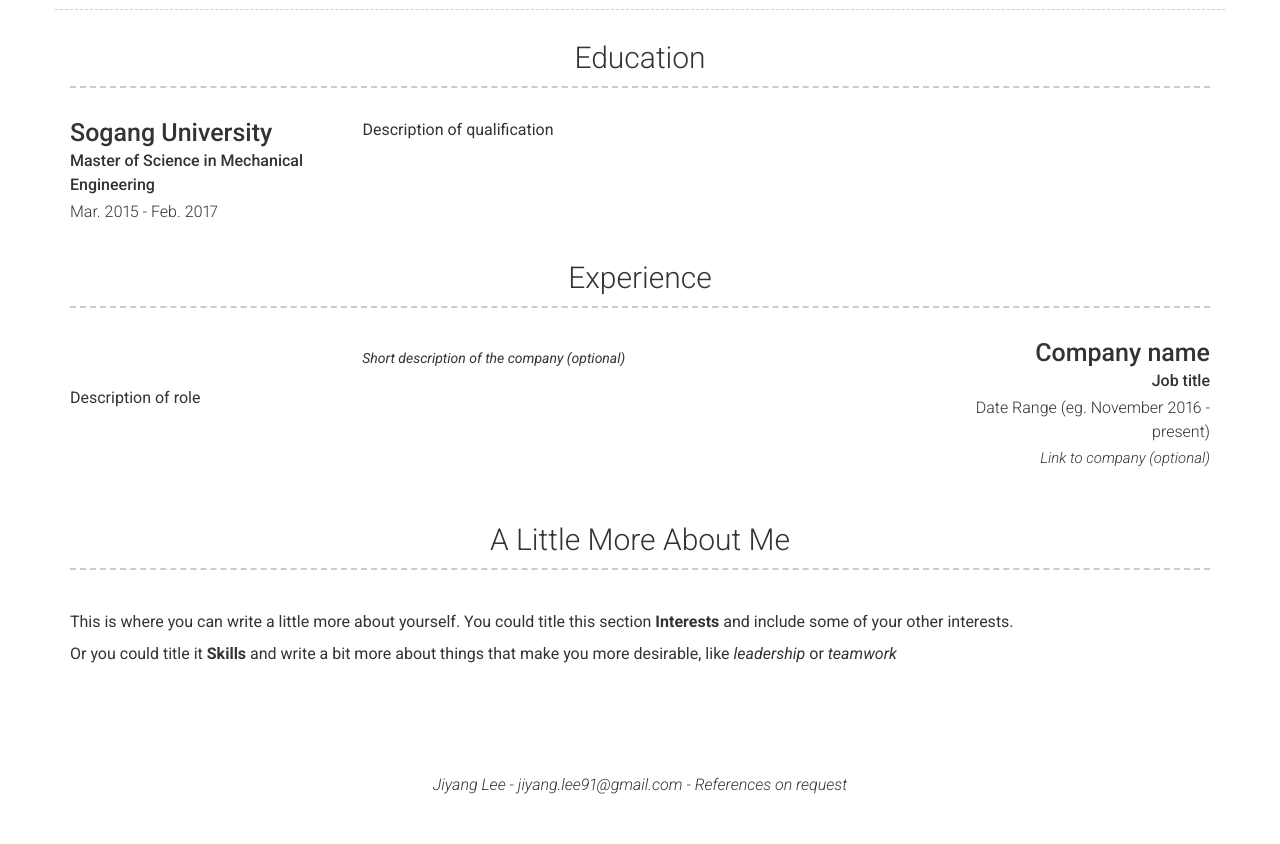
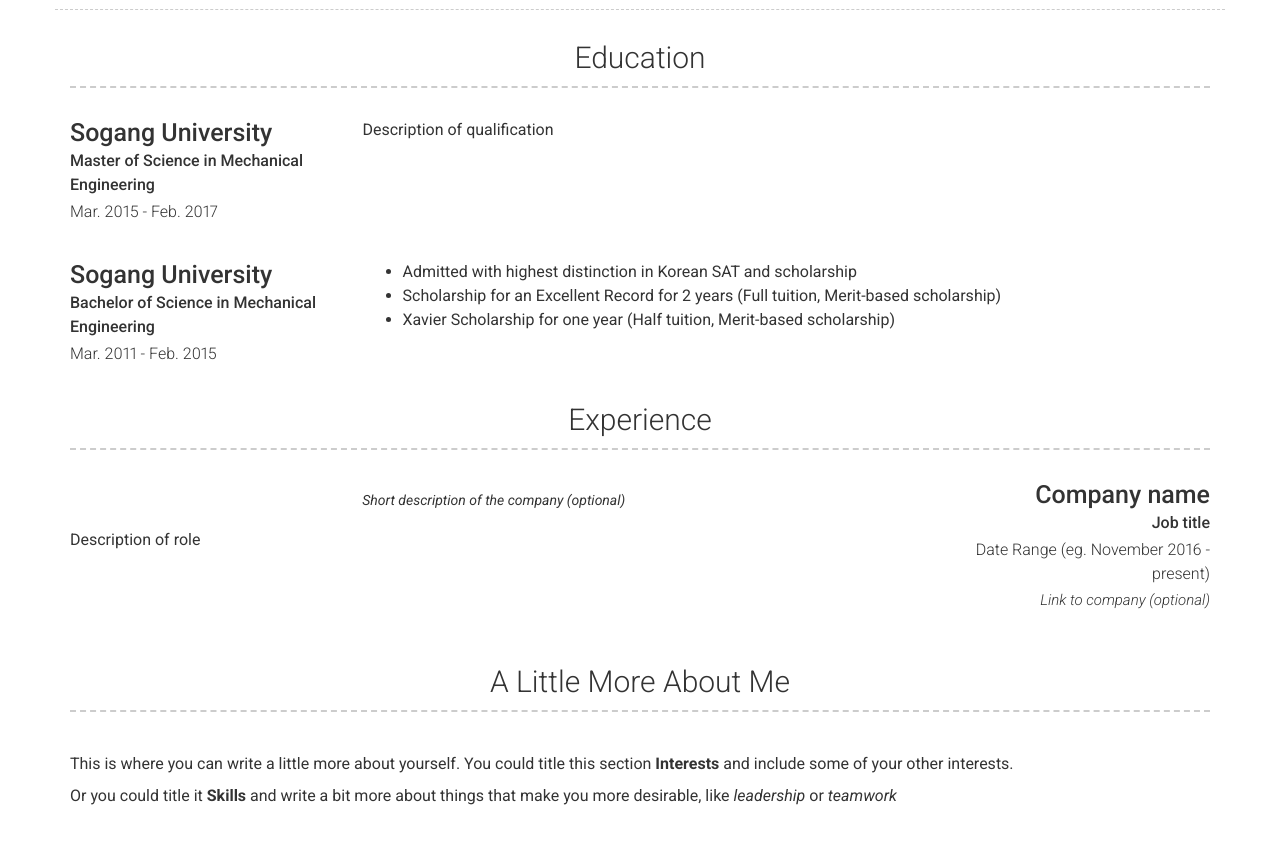
Before and after one commit to jiyang91/jiyang91.github.io, a Jekyll site: the page built from index.md, in a window 1280 px wide and 900 px high, scrolled down 730 px. Shown: the top 844 px of the window. Built offline with Jekyll 4.4.1, drawn with Linux system fonts in a browser that asks for light colours; nearby versions of some CDN libraries; before the commit the page ends 1535 px from its top, so only the background shows below that.

Commit message:
Update _config.yml

```diff
--- a/_config.yml
+++ b/_config.yml
@@ -73,6 +73,14 @@ content:
         caption: Mar. 2015 - Feb. 2017
         description: | # this will include new lines to allow paragraphs
           Description of qualification
+      - layout: top-left
+        title: Sogang University
+        sub_title: Bachelor of Science in Mechanical Engineering
+        caption: Mar. 2011 - Feb. 2015
+        description: | # this will include new lines to allow paragraphs
+          -	Admitted with highest distinction in Korean SAT and scholarship
+          -	Scholarship for an Excellent Record for 2 years (Full tuition, Merit-based scholarship)
+          -	Xavier Scholarship for one year (Half tuition, Merit-based scholarship)
   - title: Experience
     layout: list
     content:
```
